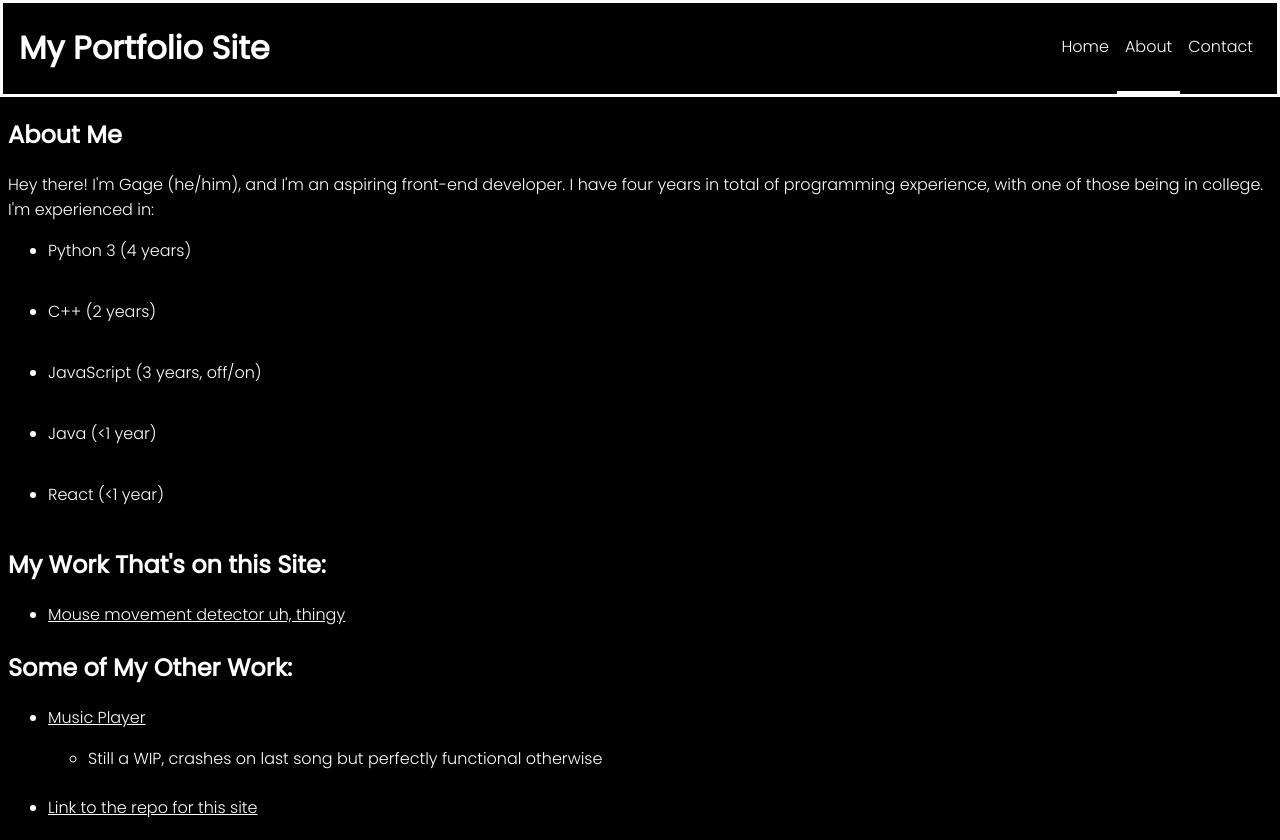
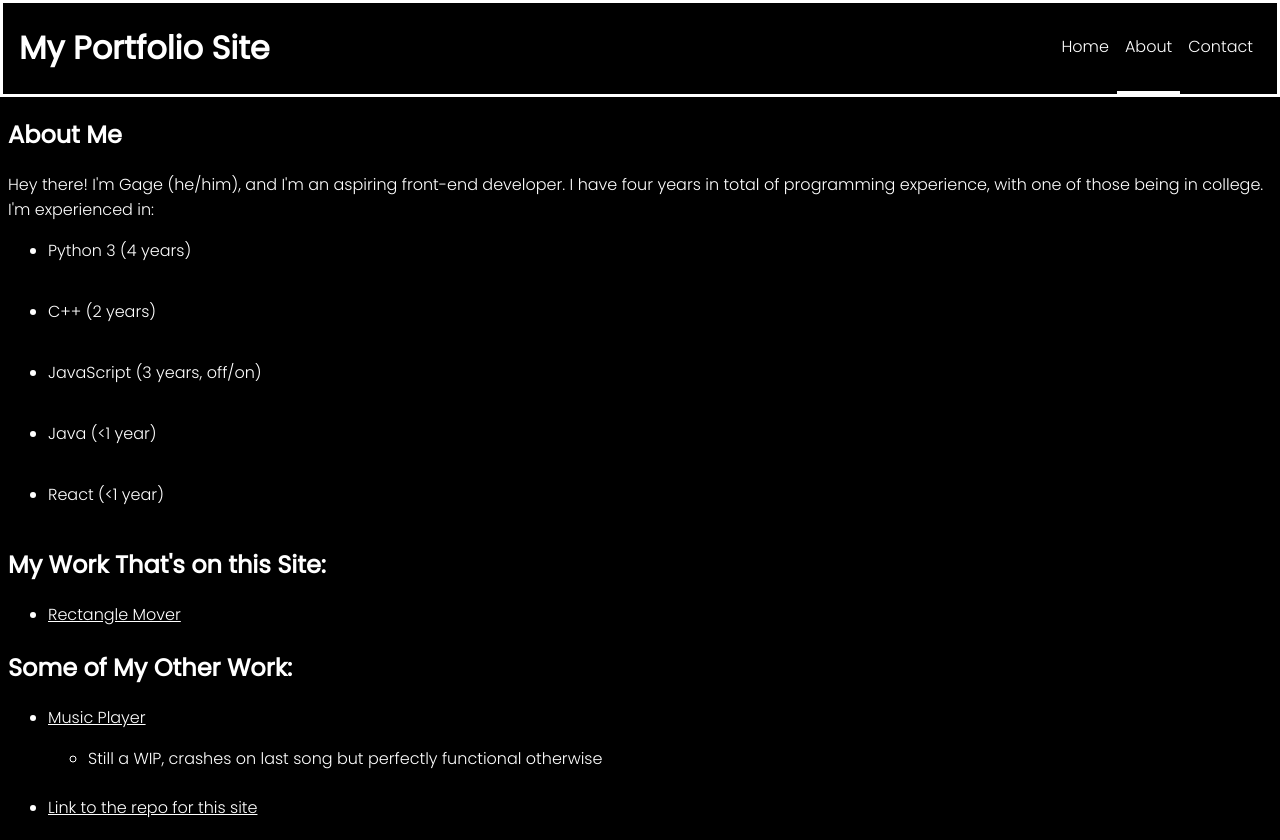
Before and after one commit to tgsmith-17/my-portfolio, a React (Create React App) app: page /my-portfolio/about in a window 1280 px wide. Built offline with nearby package versions, Linux system fonts and the light colour scheme.

Commit message:
done, for now

```diff
--- a/src/App.js
+++ b/src/App.js
@@ -6,7 +6,7 @@ import './styles/app.scss';
 // Fun, Creative Stuff
 import MouseMover from './Pages/Art_Stuff/MouseMover';
 
-// Pages for English
+// Pages
 import Home from './Pages/describer_pages/Home';
 import About from './Pages/describer_pages/About';
 import Contact from './Pages/describer_pages/Contact';
@@ -14,12 +14,12 @@ import Redirect from './Pages/describer_pages/Redirect';
 
 function App()
 {
-  let alertShown = false;
+  // let alertShown = false;
 
-  if(!alertShown) {
-    alert("There is currently an issue that causes 404 on page refresh (except for this page, the home)\nPlease keep that on mind when using this site\nThank you for visiting :)");
-    alertShown = true;
-  }
+  // if(!alertShown) {
+  //   alert("There is currently an issue that causes 404 on page refresh (except for this page, the home)\nPlease keep that on mind when using this site\nThank you for visiting :)");
+  //   alertShown = true;
+  // }
 
   return(
     <>
--- a/src/Pages/describer_pages/About.js
+++ b/src/Pages/describer_pages/About.js
@@ -23,7 +23,7 @@ function About() {
           <Link
            style={linkStyle}
            to={'/mouseMover'}>
-            Mouse movement detector uh, thingy
+            Rectangle Mover
           </Link>
         </li>
       </ul>
```
